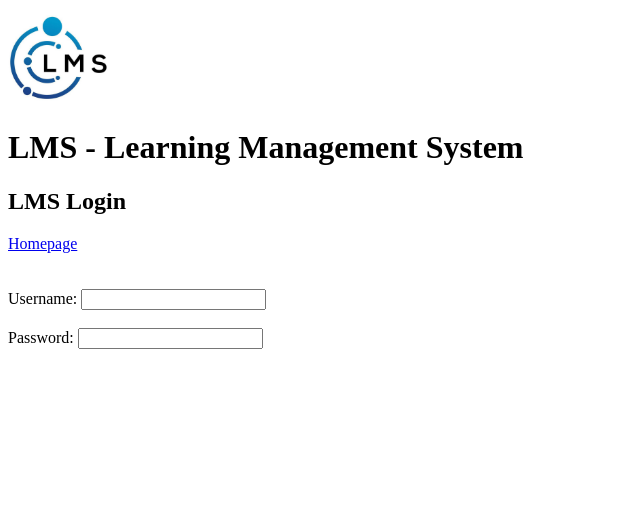
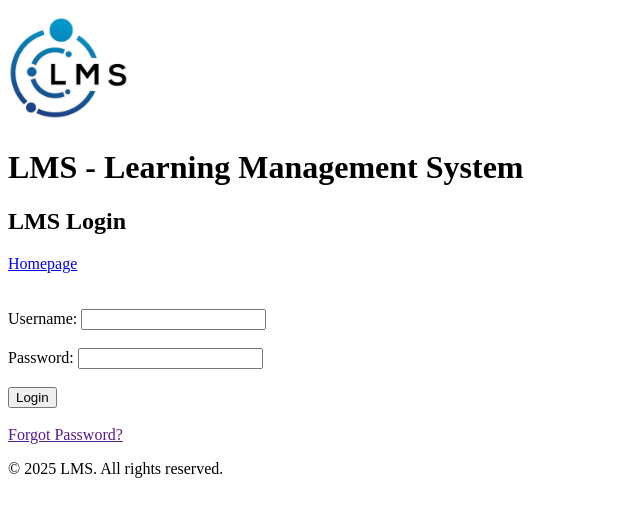
Before and after one commit to Siju-Xavier/ENSF381_Assignment_01, a plain HTML site: page login.html in a window 1280 px wide. Shown: the whole page, without its empty margins (0-640 px from the left). Drawn offline with Linux system fonts and the light colour scheme.

Commit message:
Update login.html

```diff
--- a/login.html
+++ b/login.html
@@ -1,22 +1,35 @@
 <html>
-    <head> <title>Login LMS</title>
-        <img src="logo.jpg" height="100" width="100">
-    </head>
-
+    <head> <title>Login LMS</title></head>
+    <header>
+        <img src="logo.jpg" height="120px" width="120px">
     <h1>LMS - Learning Management System</h1>
+    </header>
+    <div>
     <h2>LMS Login</h2>
     <a href="Index.html">Homepage</a>
+    </div>
     <br>
     <br>
-    <br>
-    <form>
+    <main>
+    <body>
+        <form>
         <label for="Username:">Username:</label>
         <input type="text" name="Username:">
         <br>
         <br>
         <label for="Password">Password:</label>
-        <input type="text" name="Password">
+        <input type="password" name="Password">
+        <br>
+        <br>
+        <button type="login">Login</button>
+        <br>
+        <br>
+        <a href="">Forgot Password?</a>
+         </form>
+    </body>
+    </main>
 
-    </form>
+
+   <footer><p>© 2025 LMS. All rights reserved.</p></footer>
 
     </html>
```
